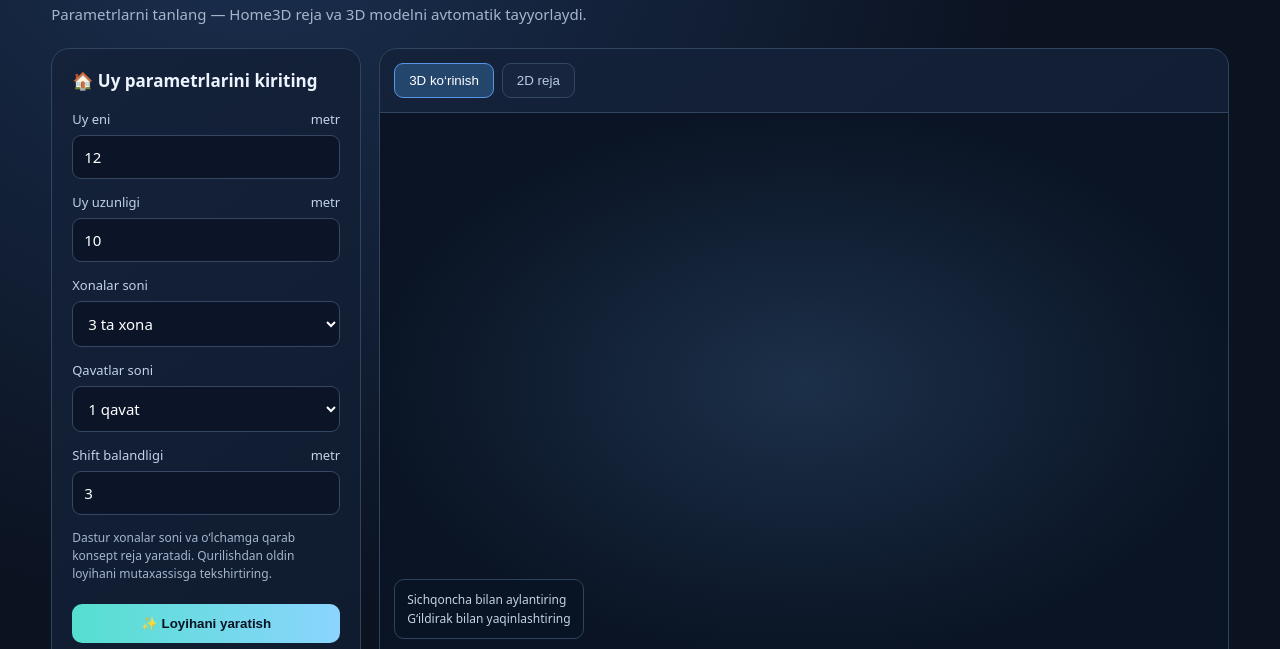
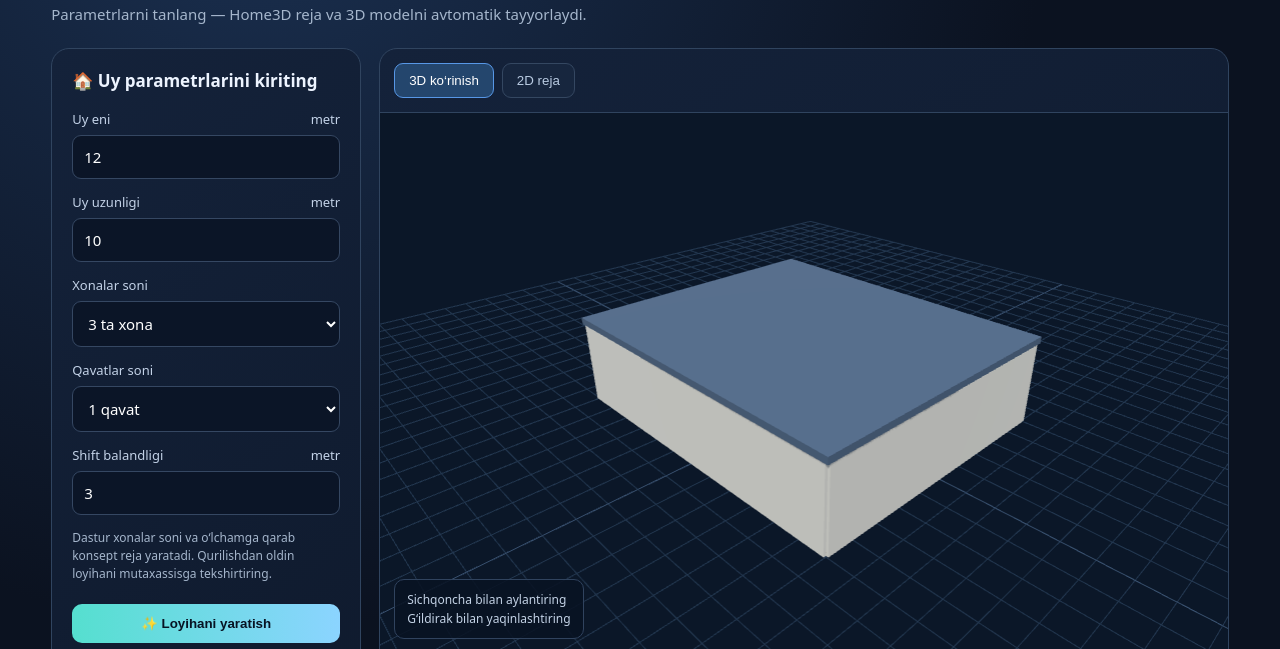
Before and after one commit to mus663099-arch/home_3D, a plain HTML site: page index.html in a window 1280 px wide. Shown: the part 151-800 px from the top of the page. Drawn offline with nearby package versions, Linux system fonts and the light colour scheme; animation ran at ten frames a second.

Commit message:
Fix Three.js module imports so 3D model renders

```diff
--- a/index.html
+++ b/index.html
@@ -13,9 +13,10 @@
 <p class="hint">Dastur xonalar soni va o‘lchamga qarab konsept reja yaratadi. Qurilishdan oldin loyihani mutaxassisga tekshirtiring.</p>
 <button class="btn" id="make">✨ Loyihani yaratish</button><button class="btn alt" id="reset">Namunaviy loyihaga qaytish</button><button class="btn alt" id="save">⬇ Rejani JSON sifatida saqlash</button></aside>
 <section class="viewer"><div class="tabs"><button class="tab active" data-mode="3d">3D ko‘rinish</button><button class="tab" data-mode="2d">2D reja</button></div><div class="viewarea"><canvas id="scene"></canvas><div class="legend" id="legend">Sichqoncha bilan aylantiring<br>G‘ildirak bilan yaqinlashtiring</div></div><div class="stats"><div class="stat"><b id="area">120 m²</b>Umumiy maydon</div><div class="stat"><b id="count">3</b>Xonalar</div><div class="stat"><b id="floorCount">1</b>Qavat</div></div></section></div><div class="footer">Home3D · G‘oyangizni loyihaga aylantiring</div></main>
+<script type="importmap">{"imports":{"three":"https://cdn.jsdelivr.net/npm/three@0.160.0/build/three.module.js","three/addons/":"https://cdn.jsdelivr.net/npm/three@0.160.0/examples/jsm/"}}</script>
 <script type="module">
-import * as THREE from 'https://cdn.jsdelivr.net/npm/three@0.160.0/build/three.module.js';
-import {OrbitControls} from 'https://cdn.jsdelivr.net/npm/three@0.160.0/examples/jsm/controls/OrbitControls.js';
+import * as THREE from 'three';
+import {OrbitControls} from 'three/addons/controls/OrbitControls.js';
 const canvas=document.querySelector('#scene'),scene=new THREE.Scene();scene.background=new THREE.Color('#0b1728');const camera=new THREE.PerspectiveCamera(45,1,.1,200);camera.position.set(15,13,17);const renderer=new THREE.WebGLRenderer({canvas,antialias:true});renderer.setPixelRatio(Math.min(devicePixelRatio,2));renderer.shadowMap.enabled=true;const controls=new OrbitControls(camera,canvas);controls.enableDamping=true;scene.add(new THREE.HemisphereLight(0xdcecff,0x33445c,2));const sun=new THREE.DirectionalLight(0xffffff,2.4);sun.position.set(8,15,10);sun.castShadow=true;scene.add(sun);const grid=new THREE.GridHelper(40,40,0x39516f,0x233750);grid.position.y=-.04;scene.add(grid);let model=new THREE.Group();scene.add(model);let cfg={w:12,d:10,rooms:3,floors:1,h:3},mode='3d';
 const material=c=>new THREE.MeshStandardMaterial({color:c,roughness:.8});function cube(x,y,z,w,h,d,m){let o=new THREE.Mesh(new THREE.BoxGeometry(w,h,d),m);o.position.set(x,y,z);o.castShadow=true;o.receiveShadow=true;model.add(o)}
 function draw(){model.clear();let {w,d,rooms:n,floors:f,h}=cfg;let wall=material('#e8e1d3'),floor=material('#b9a58a'),roof=material('#52677f'),glass=new THREE.MeshStandardMaterial({color:'#73c9e8',transparent:true,opacity:.5});if(mode==='2d'){cube(0,.02,0,w,.08,d,floor);let cols=Math.ceil(n/2),cell=w/cols;for(let i=1;i<cols;i++)cube(-w/2+i*cell,.16,0,.12,.25,d-.1,wall);if(n>1)cube(0,.16,0,w-.1,.25,.12,wall);for(let i=0;i<cols;i++)cube(-w/2+(i+.5)*cell,.12,-d/2,Math.min(1.4,cell*.4),.15,.12,glass);camera.position.set(0,Math.max(w,d)*1.3,.01);controls.target.set(0,0,0);controls.enableRotate=false;document.querySelector('#legend').innerHTML='2D reja · yuqoridan ko‘rinish<br>Ko‘k rang — derazalar';}
```
